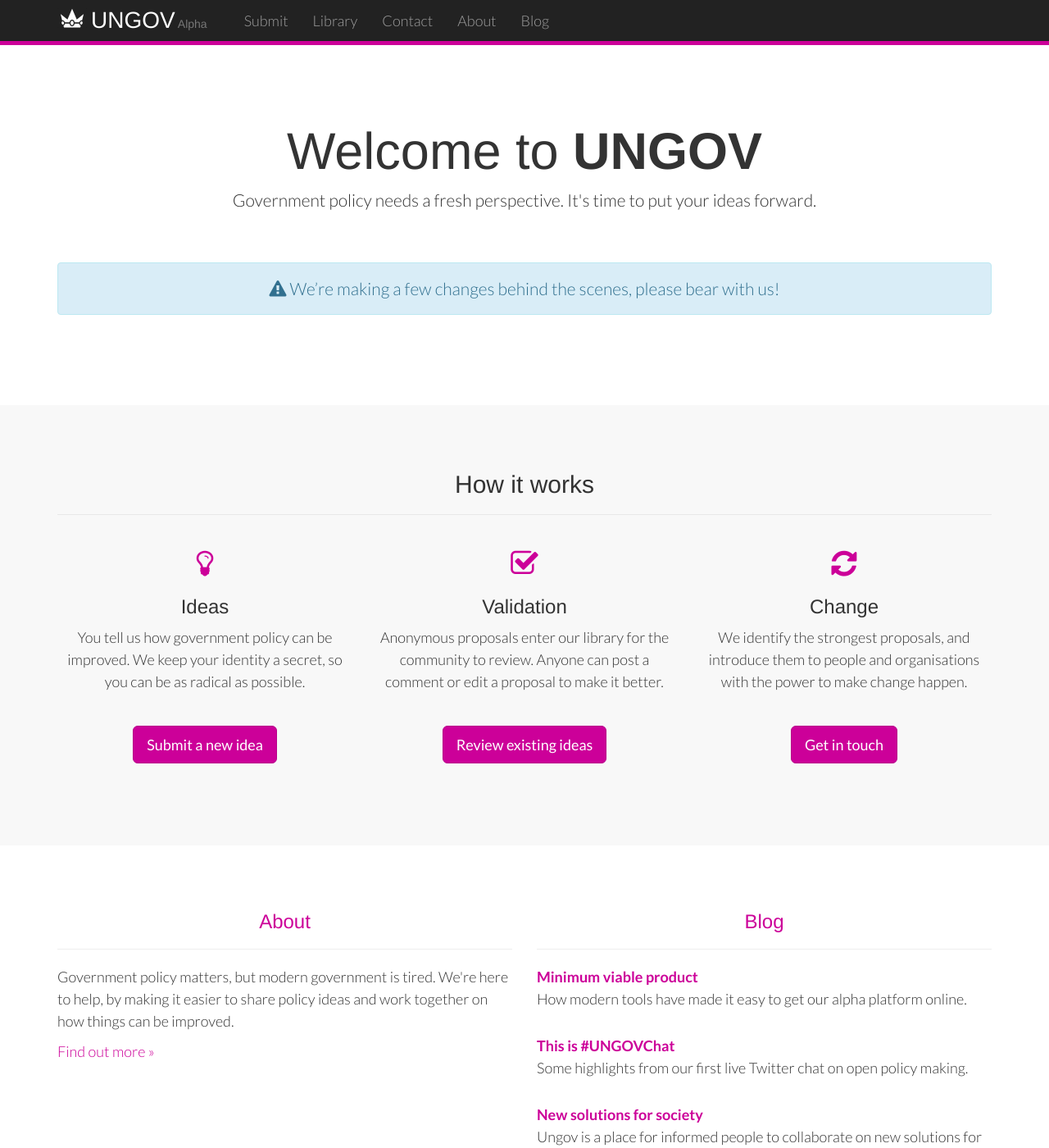
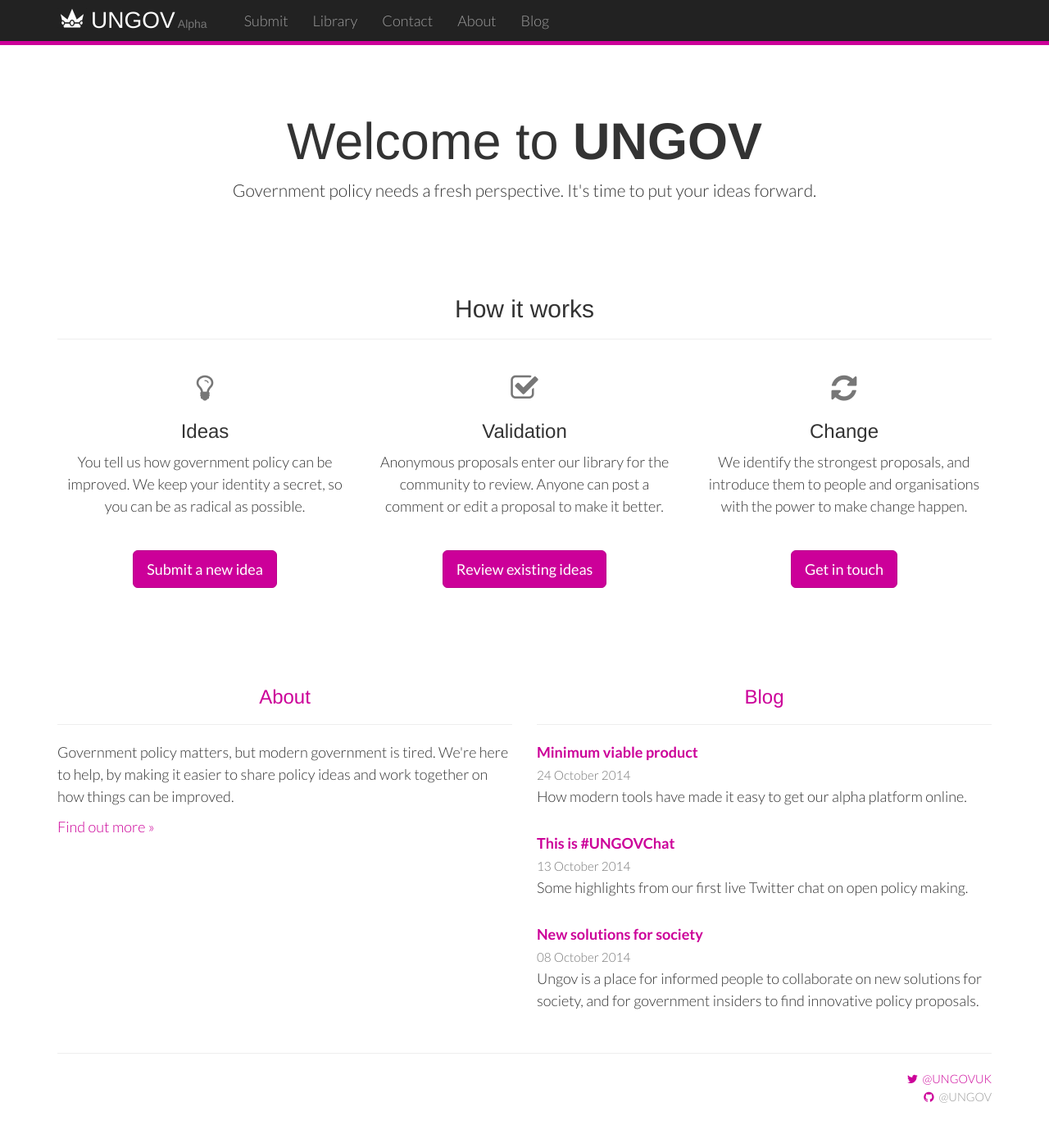
Before and after one commit to ungov/ungov.github.io, a Jekyll site: the page built from index.html, in a window 1280 px wide and 1400 px high. Shown: the whole window at 82% size. Built offline with Jekyll 4.4.1, drawn with Linux system fonts in a browser that asks for light colours; nearby versions of some CDN libraries.

Commit message:
Cleaner front page

```diff
--- a/css/main.scss
+++ b/css/main.scss
@@ -134,39 +134,12 @@ a:hover {
 
 // Splash
 
-.splash-light, .splash-medium, .splash-dark {
-  padding-top: $spacing-unit * 2;
-  padding-bottom: $spacing-unit * 2;
+.jumbotron {
+  background-color: $background-light;
 }
 
-.splash-light {
-
-  background-color: $background-light;
-
-  hr {
-    border-top: 1px solid $object-light;
-  }
-
-}
-
-.splash-medium {
-
-  background-color: $background-medium;
-
-  hr {
-    border-top: 1px solid $object-medium;
-  }
-
-}
-
-.splash-dark {
-
-  background-color: $background-dark;
-
-  hr {
-    border-top: 1px solid $object-dark;
-  }
-
+.col-front {
+  margin-bottom: $spacing-unit * 2;
 }
 
 
--- a/index.html
+++ b/index.html
@@ -2,24 +2,18 @@
 layout: front
 ---
 
-<div class="jumbotron splash-light">
+<div class="jumbotron">
   <div class="container">
     <div class="row">
       <div class="col-md-12 text-center">
         <h1>Welcome to <strong>UNGOV</strong></h1>
         <p class="lead">Government policy needs a fresh perspective. It's time to put your ideas forward.</p>
-        <p>&nbsp;</p>
-
-        <div class="alert alert-info">
-          <p class="text-center"><i class="fa fa-warning"></i> We’re making a few changes behind the scenes, please bear with us!</p>
-        </div>
-
       </div>
     </div>
   </div>
 </div>
 
-<div class="splash-medium">
+
 <div class="container">
   <div class="row">
     <div class="col-md-12 text-center">
@@ -28,32 +22,32 @@ layout: front
     </div>
   </div>
   <div class="row">
-      <div class="col-md-4 text-center">
-        <h1><i class="fa fa-lightbulb-o primary"></i></h1>
+    <div class="col-md-4 col-front text-center">
+      <h1><i class="fa fa-lightbulb-o text-muted"></i></h1>
       <h3>Ideas</h3>
       <p>You tell us how government policy can be improved. We keep your identity a secret, so you can be as radical as possible.</p>
       <p><a href="/submit/" class="btn btn-primary btn-lg btn-front">Submit a new idea</a></p>
     </div>
-      <div class="col-md-4 text-center">
-        <h1><i class="fa fa-check-square-o primary"></i></h1>
+    <div class="col-md-4 col-front text-center">
+      <h1><i class="fa fa-check-square-o text-muted"></i></h1>
       <h3>Validation</h3>
       <p>Anonymous proposals enter our library for the community to review. Anyone can post a comment or edit a proposal to make it better.</p>
       <p><a href="/library/" class="btn btn-primary btn-lg btn-front">Review existing ideas</a></p>
     </div>
-      <div class="col-md-4 text-center">
-        <h1><i class="fa fa-refresh primary"></i></h1>
+    <div class="col-md-4 col-front text-center">
+      <h1><i class="fa fa-refresh text-muted"></i></h1>
       <h3>Change</h3>
       <p>We identify the strongest proposals, and introduce them to people and organisations with the power to make change happen.</p>
       <p><a href="/contact/" class="btn btn-primary btn-lg btn-front">Get in touch</a></p>
     </div>
   </div>
 </div>
-</div>
 
-<div class="splash-light">
+
+
 <div class="container">
   <div class="row">
-      <div class="col-md-6">
+    <div class="col-md-6 col-front">
       <h3 class="text-center"><a href="/about/">About</a></h3>
       <hr />
       <p>Government policy matters, but modern government is tired. We're here to help, by making it easier to share policy ideas and work together on how things can be improved.</p>
@@ -66,6 +60,7 @@ layout: front
       {% for post in site.posts limit:3 %}
 
       <p class="blog-index-front"><strong><a href="{{ post.url | prepend: site.baseurl }}">{{ post.title }}</a></strong><br />
+      <span class="text-muted"><small>{{ post.date | date: "%d %B %Y" }}</small></span><br />
       {{ post.excerpt }}</p>
 
       {% endfor %}
@@ -73,4 +68,3 @@ layout: front
     </div>
   </div>
 </div>
-</div>
--- a/pages/blog.html
+++ b/pages/blog.html
@@ -16,9 +16,10 @@ disqus-comment-count: true
       {% for post in site.posts %}
 
         <h3 class="blog-index"><a href="{{ post.url }}">{{ post.title }}</a></h3>
-        <p class="text-muted"><small>{{ post.date | date: "%d %B %Y" }}</small> • <a href="{{ post.url | prepend: site.url | append: '#disqus_thread'}}"></a></p>
+        <p><small><a href="{{ post.url | prepend: site.url | append: '#disqus_thread'}}"></a></small></p>
+        <p class="text-muted"><small>{{ post.date | date: "%d %B %Y" }}</small></p>
 
-        {{ post.excerpt }}
+        <p>{{ post.excerpt }}</p>
 
       {% endfor %}
 
```
Also changed, not shown: library/tax-expensive-properties-to-help-fund-new-homes.md (+2 -2 lines), pages/about.md (+3 -3 lines). Lines whose indentation alone changed are shown as unchanged.
